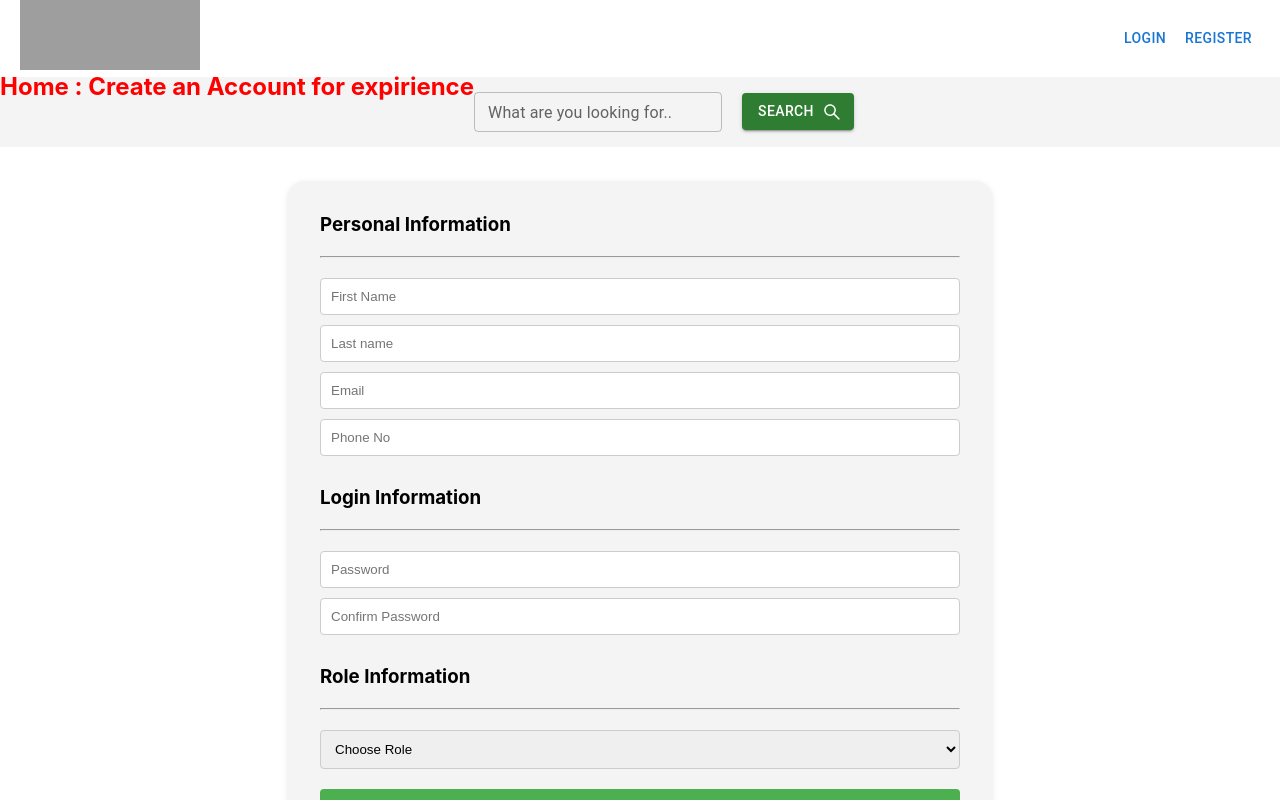
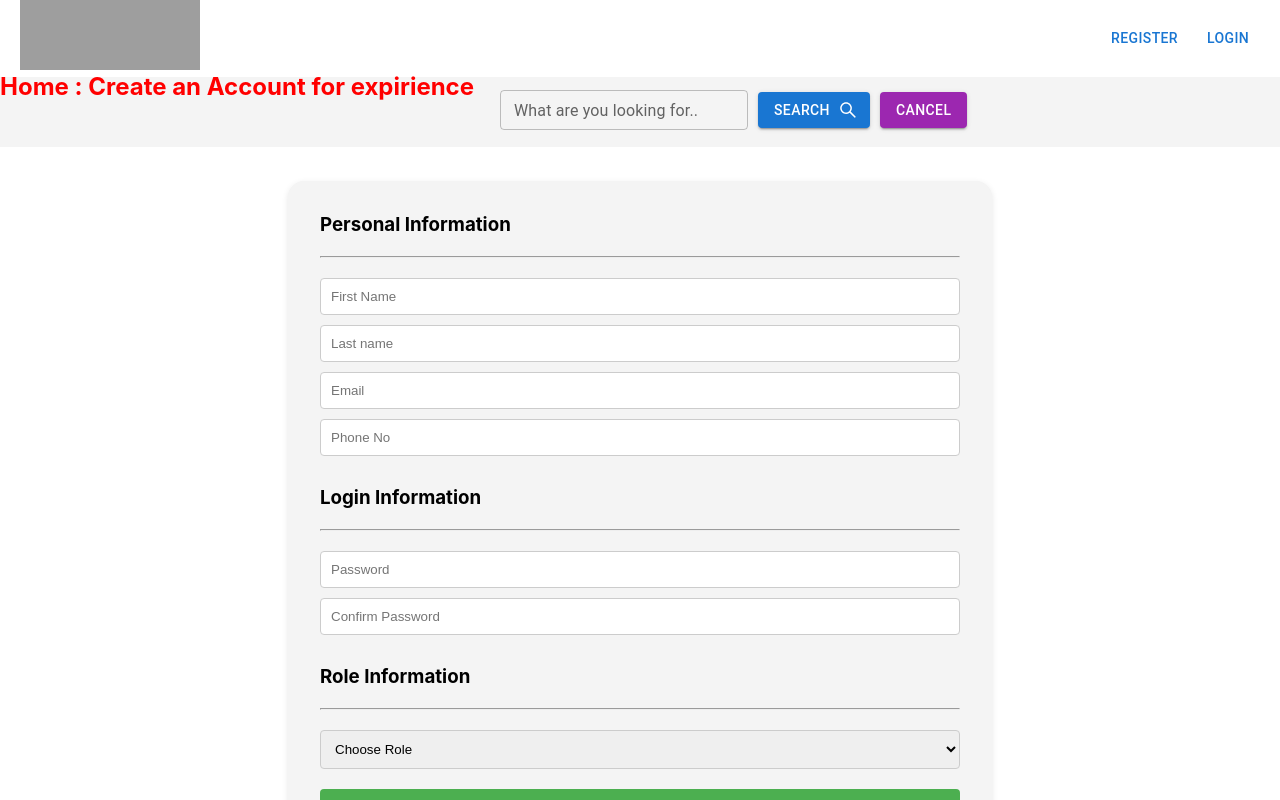
Before and after one commit to kartikmodi8347/tatvasoft-bookstore, a React (Create React App) app: page / in a window 1280 px wide. Shown: the top 800 px of the page. Built offline with nearby package versions, Linux system fonts and the light colour scheme; grey boxes are pictures that could not be loaded.

Commit message:
Header and footer Global book search.

```diff
--- a/src/App.js
+++ b/src/App.js
@@ -4,6 +4,7 @@ import Register from "./pages/Register";
 import Login from "./pages/Login";
 import ProductList from "./pages/ProductList";
 import CartItem from "./pages/CartItem";
+import UpdateProfile from "./pages/UpdateProfile";
 
 function App() {
   // const isLoggedIn = window.localStorage.getItem("loggedIn");
@@ -22,6 +23,10 @@ function App() {
             path="/cartitem"
             Component={window.localStorage.getItem("loggedIn",true) ? CartItem : Login}
           />
+          <Route
+            path="/updateprofile"
+            Component={window.localStorage.getItem("loggedIn",true) ? UpdateProfile : Login}
+          />
         </Routes>
       </BrowserRouter>
     </>
--- a/src/components/Header.jsx
+++ b/src/components/Header.jsx
@@ -2,9 +2,12 @@ import React from "react";
 import "../styles/Header.css";
 //import logo from '../assets/images/logo.jpg'
 //import { Button } from "@mui/material";
-import { AiOutlineShoppingCart, AiOutlineSearch } from "react-icons/ai";
+import { AiOutlineShoppingCart } from "react-icons/ai";
+import { FaUserEdit } from "react-icons/fa";
+import { RiMenuLine } from "react-icons/ri";
 import { Link } from "react-router-dom";
-import { TextField, Button } from "@mui/material";
+import { Button } from "@mui/material";
+import SearchBox from "./SearchBox";
 
 function Header() {
   return (
@@ -15,6 +18,32 @@ function Header() {
       />
 
       <div className="button">
+        {window.localStorage.getItem("loggedIn", true) ? null : (
+          <Link to="/register">
+            <Button variant="text">Register</Button>
+          </Link>
+        )}
+        {window.localStorage.getItem("loggedIn", true) ? (
+          <Link to="/cartitem">
+            <Button variant="contained" endIcon={<AiOutlineShoppingCart />}>
+              Cart
+            </Button>
+          </Link>
+        ) : null}
+        {window.localStorage.getItem("loggedIn", true) ? (
+          <Link to="/productlist">
+            <Button variant="contained" endIcon={<RiMenuLine />}>
+              Category
+            </Button>
+          </Link>
+        ) : null}
+        {window.localStorage.getItem("loggedIn", true) ? (
+          <Link to="/updateprofile">
+            <Button variant="contained" endIcon={<FaUserEdit />}>
+              Update Profile
+            </Button>
+          </Link>
+        ) : null}
         {window.localStorage.getItem("loggedIn", true) ? (
           <Button
             variant="text"
@@ -32,29 +61,9 @@ function Header() {
             </Button>
           </Link>
         )}
-        {window.localStorage.getItem("loggedIn", true) ? null : (
-          <Link to="/register">
-            <Button variant="text">Register</Button>
-          </Link>
-        )}
-        {window.localStorage.getItem("loggedIn", true) ? (
-          <Link to="/cartitem">
-            <Button variant="contained" endIcon={<AiOutlineShoppingCart />}>
-              Cart
-            </Button>
-          </Link>
-        ) : null}
       </div>
       <div className="search">
-        <TextField label="What are you looking for.." size="small" />
-        <Button
-          variant="contained"
-          color="success"
-          endIcon={<AiOutlineSearch />}
-        >
-          Search
-        </Button>
-
+        <SearchBox />
       </div>
     </div>
   );
--- /dev/null
+++ b/src/components/SearchBox.jsx
@@ -0,0 +1,99 @@
+import axios from "axios";
+import React, { useState } from "react";
+import TextField from "@mui/material/TextField";
+import Button from "@mui/material/Button";
+import { AiOutlineSearch } from "react-icons/ai";
+import { Link } from "react-router-dom";
+import "../styles/SearchBox.css";
+
+const SearchBox = () => {
+  const [input, setInput] = useState("");
+  const [results, setResults] = useState([]);
+  const [openSearchResult, setOpenSearchResult] = useState(false);
+
+  const fetchData = async (value) => {
+    try {
+      const response = await axios.get(
+        `https://book-e-sell-node-api.vercel.app/api/book/search?keyword=${value}`
+      );
+      setResults(response.data.result);
+      setOpenSearchResult(true);
+    } catch (error) {
+      console.log(error);
+    }
+  };
+
+  const handleSubmit = (e) => {
+    e.preventDefault();
+    fetchData(input);
+  };
+
+  const handleChange = (value) => {
+    setInput(value);
+  };
+
+  const handleCancel = () => {
+    setInput("");
+    setOpenSearchResult(false);
+  };
+
+  return (
+    <div>
+      <div
+        className="form"
+        style={{ position: "fixed", top: "90px", left: "500px" }}
+      >
+        <form
+          onSubmit={handleSubmit}
+          style={{ display: "flex", alignItems: "center" }}
+        >
+          <TextField
+            label="What are you looking for.."
+            size="small"
+            value={input}
+            onChange={(e) => handleChange(e.target.value)}
+            style={{ marginRight: "10px" }}
+          />
+          <Button
+            type="submit"
+            variant="contained"
+            color="primary"
+            endIcon={<AiOutlineSearch />}
+          >
+            Search
+          </Button>
+          <Button
+            variant="contained"
+            color="secondary"
+            onClick={handleCancel}
+            style={{ marginLeft: "10px" }}
+          >
+            Cancel
+          </Button>
+        </form>
+
+        {openSearchResult && (
+          <div className="result-list">
+            {results?.length > 0 &&
+              results.map((result, id) => {
+                return (
+                  <div className="result-box" key={id}>
+                    <div>{result.name}</div>
+                    <div style={{ display: "flex", alignItems: "center" }}>
+                      <Link to="/productlist">
+                        <button type="submit" className="add-to-cart-button">
+                          Add to cart
+                        </button>
+                      </Link>
+                    </div>
+                  </div>
+                );
+              })}
+          </div>
+        )}
+      </div>
+    </div>
+  );
+};
+
+export default SearchBox;
--- /dev/null
+++ b/src/pages/UpdateProfile.jsx
@@ -0,0 +1,22 @@
+import React from "react";
+import Header from "../components/Header";
+import Footer from "../components/Footer";
+//import { Link } from "react-router-dom";
+import '../styles/ProductList.css';
+//import { Button } from "@mui/material";
+//import { AiOutlineShoppingCart } from 'react-icons/ai';
+
+function UpdateProfile() {
+    return(
+        <>
+        <Header/>
+        <div className="product-list"><h1>Update your Profile</h1><br />
+
+
+        </div>
+
+        <Footer/>
+        </>
+    );
+}
+export default UpdateProfile;
--- a/src/styles/Header.css
+++ b/src/styles/Header.css
@@ -12,6 +12,8 @@ img {
   float: right;
   padding: 20px;
   font-size: larger;
+  display: flex;
+  gap: 10px
 }
 .search {
   height: 70px;
@@ -20,7 +22,7 @@ img {
   display: flex;
   justify-content: center;
   align-items: center;
-  gap: 20px;
+
 }
 
 /* for responsive purpose */
--- a/src/styles/ProductList.css
+++ b/src/styles/ProductList.css
@@ -1,8 +1,7 @@
+/* CSS of productlist */
 .containerprod {
   display: grid;
   grid-template-rows: repeat(1fr, 4);
-    gap: 20px;
-     /* box-shadow: 20px 50px 80px rgba(0, 0, 0, 0.1);  */
   border-radius: 1rem;
   width: 70%;
   max-width: auto;
@@ -10,13 +9,21 @@
   margin-top: 100px;
   margin-bottom: 100px;
 }
+.grid {
+  display: grid;
+  grid-template-columns: repeat(3, 1fr); /* Three columns with equal width */
+  gap: 20px; /* Adjust the gap as desired */
+}
 
+.grid-three-column .product {
+  width: 20%; /* Ensure each product takes up the full width of its grid cell */
+}
+/* CSS of product */
 .card {
   display: flex;
-    flex-direction: row;
+  flex-direction: column;
   align-items: center;
-    justify-content: space-between;
-    width: 100%;
+  justify-content: center;
   padding: 20px;
   border: 1px solid rgba(0, 0, 0, 0.2);
   border-radius: 4rem;
@@ -27,7 +34,8 @@
 
 .card figure {
   display: flex;
-    justify-content: flex-start;
+  justify-content: center;
+  margin-bottom: 10px;
 }
 
 .card figure img {
@@ -39,18 +47,9 @@
   border-radius: 4rem;
 }
 
-  .card .caption {
-    font-size: 20px;
-    color: #888;
+.card-data {
   margin-top: 10px;
-  }
-
-  .card-data {
-    display: flex;
-    flex-direction: column;
-    align-items: center;
-    justify-content: center;
-    margin-top: 10px;
+  width: 100%;
 }
 
 .card-data h3 {
@@ -78,7 +77,7 @@
   border-radius: 5px;
   cursor: pointer;
   transition: background-color 0.3s;
-    margin-left: auto; /* Align the button to the left side */
+  margin-top: 10px;
 }
 
 .btn-clear:hover {
@@ -86,7 +85,28 @@
 }
 
 .btn-c {
-    margin-top: 10px;
   text-decoration: none;
   color: #007bff;
 }
+
+/* Responsive Styles */
+@media screen and (max-width: 768px) {
+  .containerprod {
+    width: 90%;
+    margin-top: 50px;
+    margin-bottom: 50px;
+  }
+
+  .grid {
+    grid-template-columns: 1fr; /* Display a single column on phone screens */
+  }
+
+  .card {
+    margin-bottom: 20px; /* Add margin-bottom to create a gap between products on phone screens */
+  }
+
+  .card figure img {
+    width: 100%; /* Adjust the image width to fill the container */
+    height: auto; /* Allow the image to maintain its aspect ratio */
+  }
+}
--- /dev/null
+++ b/src/styles/SearchBox.css
@@ -0,0 +1,38 @@
+.search-input {
+    width: 300px;
+    height: 40px;
+    padding: 8px;
+    border: 1px solid #ccc;
+    border-radius: 4px;
+    font-size: 16px;
+  }
+
+
+ .result-list {
+    margin-top: 20px;
+  }
+
+  .result-box {
+    display: flex;
+    align-items: center;
+    justify-content: space-between;
+    background-color: #ffff;
+    padding: 10px;
+    margin-bottom: 10px;
+  }
+
+  .result-box > div {
+    margin-right: 10px;
+  }
+
+  .add-to-cart-button {
+    background-color: #71da71;
+    color: white;
+    border: none;
+    padding: 5px 10px;
+    cursor: pointer;
+  }
+
+  .add-to-cart-button:hover {
+    background-color: #5ecb5e;
+  }
```
Also changed, not shown: src/components/Product.jsx (+0 -8 lines), src/pages/ProductList.jsx (+3 -4 lines). Lines whose indentation alone changed are shown as unchanged.
